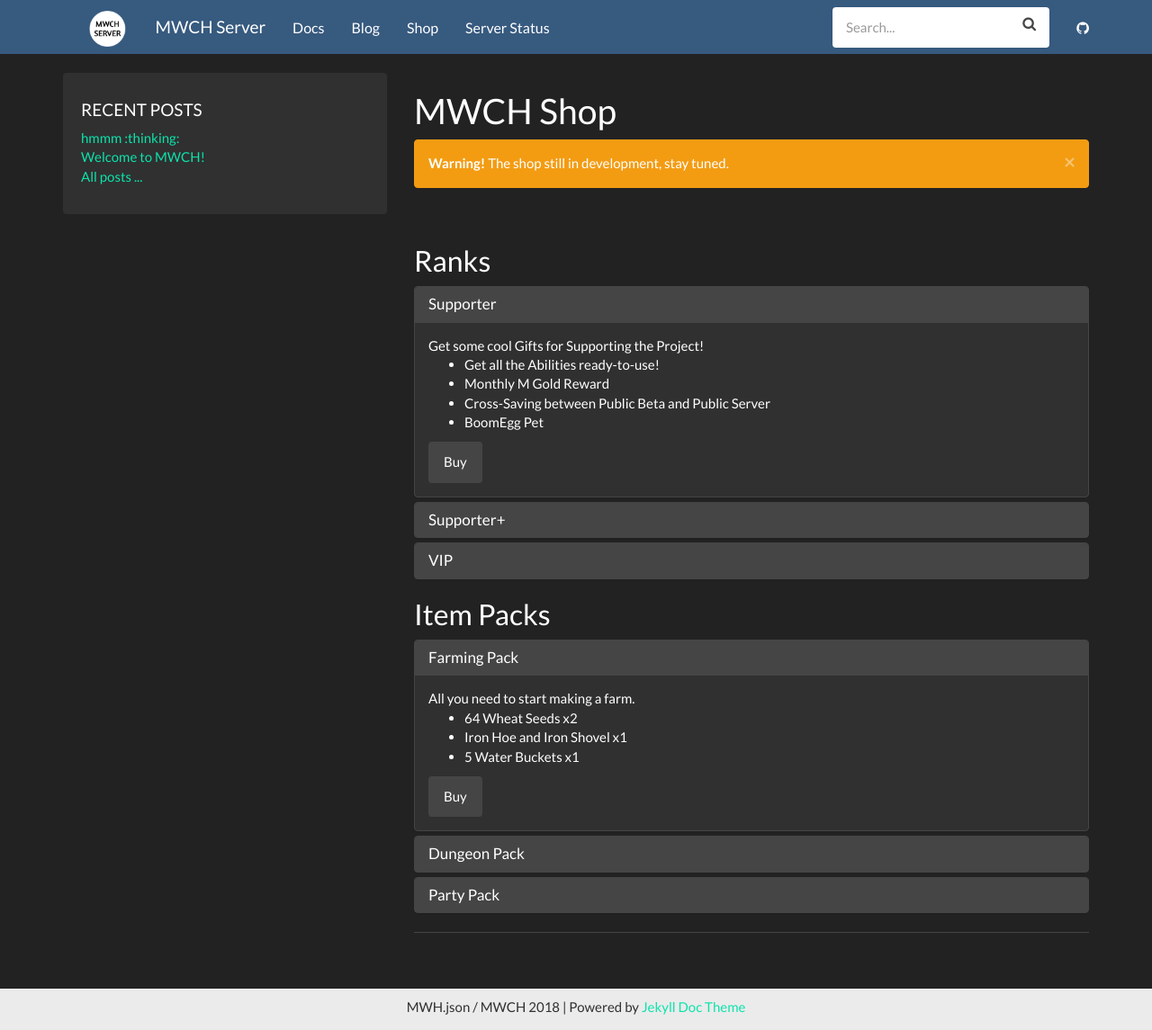
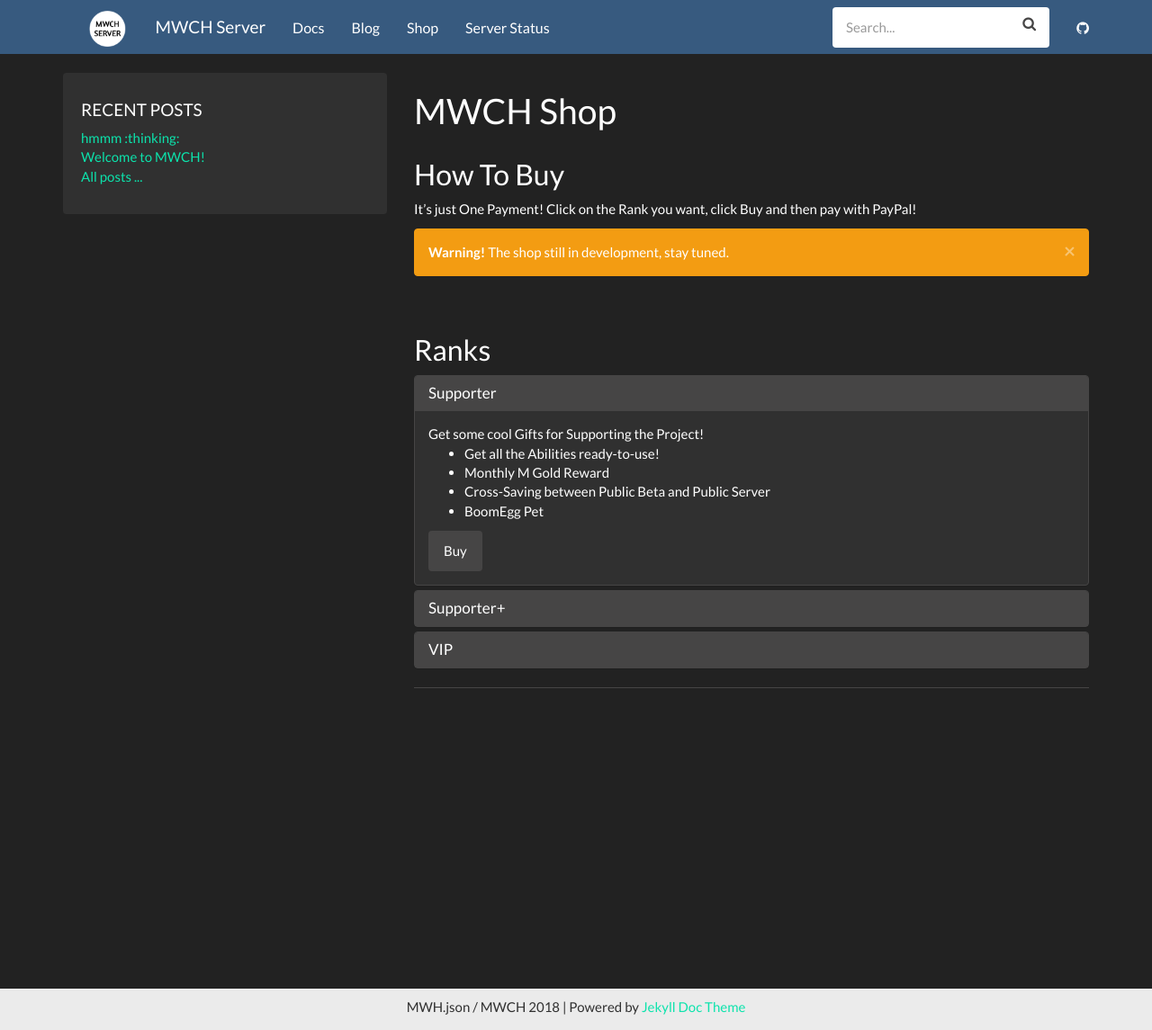
Before and after one commit to nattapong3912/website, a Jekyll site: the page built from shop.md, in a window 1280 px wide and 1145 px high. Shown: the whole window at 90% size. Built offline with Jekyll 4.4.1, drawn with Linux system fonts in a browser that asks for light colours; nearby versions of some CDN libraries.

Commit message:
Update shop.md
removed item packs because its a bad idea and it will be a head pain to administrate that

```diff
--- a/shop.md
+++ b/shop.md
@@ -2,6 +2,10 @@
 layout: post
 title: MWCH Shop
 ---
+
+## How To Buy
+
+It's just One Payment! Click on the Rank you want, click Buy and then pay with PayPal!
 
 <div class="alert alert-warning alert-dismissible" role="alert">
   <button type="button" class="close" data-dismiss="alert" aria-label="Close"><span aria-hidden="true">&times;</span></button>
@@ -82,74 +86,3 @@ title: MWCH Shop
     </div>
   </div>
 </div>
-
-## Item Packs
-
-<div class="panel-group" id="accordion" role="tablist" aria-multiselectable="true">
-  <div class="panel panel-default">
-    <div class="panel-heading" role="tab" id="headingOneItem">
-      <h4 class="panel-title">
-        <a role="button" data-toggle="collapse" data-parent="#accordion" href="#collapseOneItem" aria-expanded="true" aria-controls="collapseOneItem">
-          Farming Pack
-        </a>
-      </h4>
-    </div>
-    <div id="collapseOneItem" class="panel-collapse collapse in" role="tabpanel" aria-labelledby="headingOneItem">
-      <div class="panel-body">
-        All you need to start making a farm.
-    <ul>
-    <li>64 Wheat Seeds x2</li>
-    <li>Iron Hoe and Iron Shovel x1</li>
-    <li>5 Water Buckets x1</li>
-   </ul>
-    <div class="btn-group" role="group" aria-label="...">
-  <button type="button" class="btn btn-default">Buy</button>
-    </div>
-   </div>
-   </div>
-  </div>
-  <div class="panel panel-default">
-    <div class="panel-heading" role="tab" id="headingTwoItem">
-      <h4 class="panel-title">
-        <a class="collapsed" role="button" data-toggle="collapse" data-parent="#accordion" href="#collapseTwoItem" aria-expanded="false" aria-controls="collapseTwoItem">
-          Dungeon Pack
-        </a>
-      </h4>
-    </div>
-    <div id="collapseTwoItem" class="panel-collapse collapse" role="tabpanel" aria-labelledby="headingTwoItem">
-      <div class="panel-body">
-        All you need to go to a Dungeon.
-   <ul>
-    <li>64 Speed Shards x1</li>
-    <li>Diamond Sword x1</li>
-    <li>Full Iron Armor x1</li>
-   </ul>
-    <div class="btn-group" role="group" aria-label="...">
-  <button type="button" class="btn btn-default">Buy</button>
-    </div>
-      </div>
-    </div>
-  </div>
-  <div class="panel panel-default">
-    <div class="panel-heading" role="tab" id="headingThreeItem">
-      <h4 class="panel-title">
-        <a class="collapsed" role="button" data-toggle="collapse" data-parent="#accordion" href="#collapseThreeItem" aria-expanded="false" aria-controls="collapseThreeItem">
-          Party Pack
-        </a>
-      </h4>
-    </div>
-    <div id="collapseThreeItem" class="panel-collapse collapse" role="tabpanel" aria-labelledby="headingThreeItem">
-      <div class="panel-body">
-        Make a Big Party in the Server with this Pack!
-   <ul>
-    <li>64 Fireworks x2</li>
-    <li>20 Ribbon Fireworks x1</li>
-    <li>64 Ballons x1</li>
-   </ul>
-    <div class="btn-group" role="group" aria-label="...">
-  <button type="button" class="btn btn-default">Buy</button>
-    </div>
-      </div>
-    </div>
-  </div>
-</div>
```
